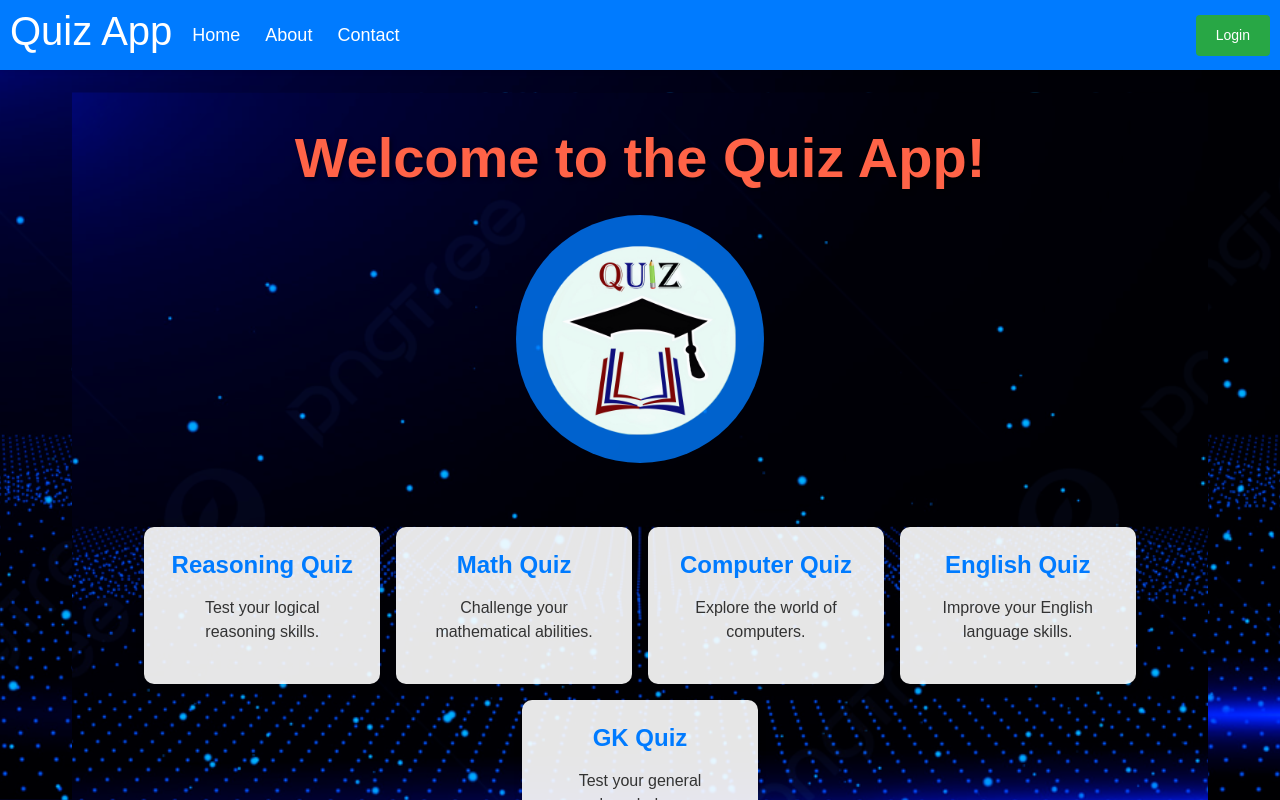
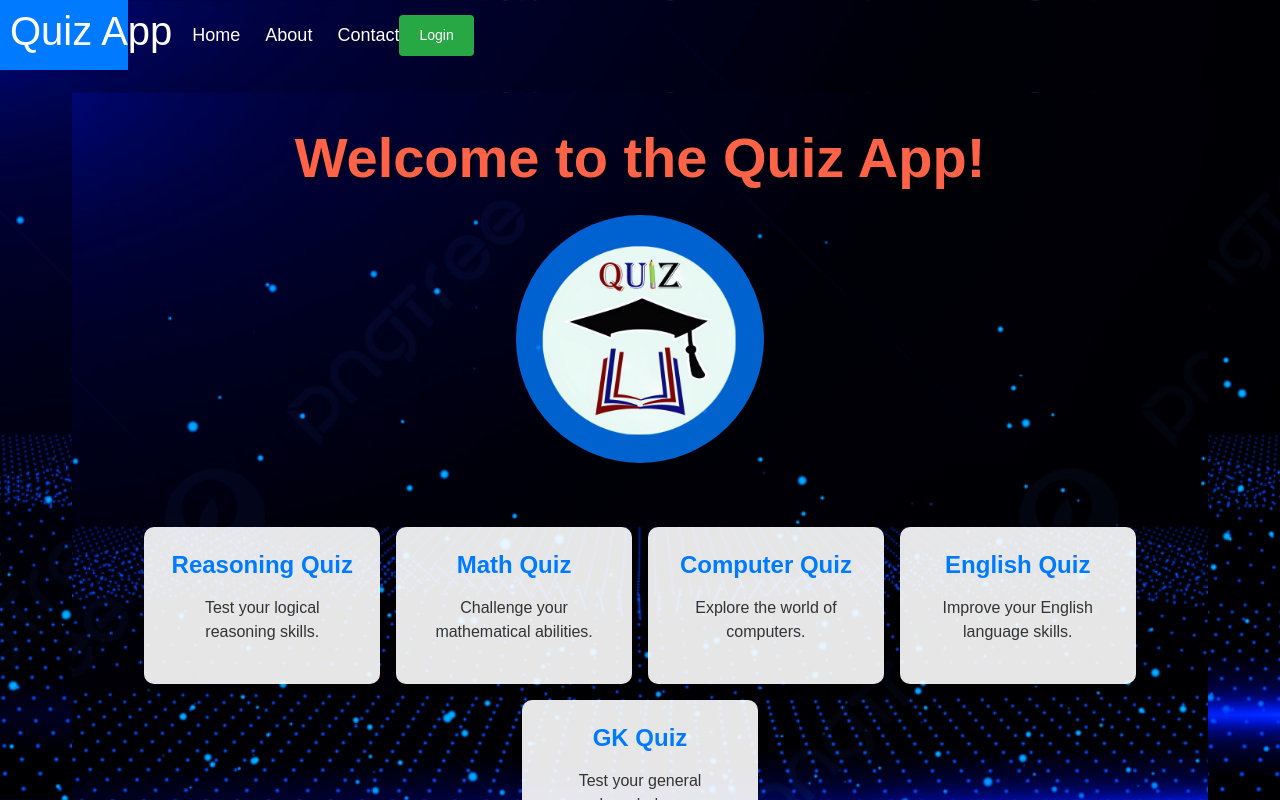
Before and after one commit to sj7300834/quiz-app, a React (Create React App) app in the folder frontend/: page / in a window 1280 px wide. Shown: the top 800 px of the page. Built offline with nearby package versions, Linux system fonts and the light colour scheme; no server answers.

Commit message:
change navbar style

```diff
--- a/frontend/src/components/Navbar.css
+++ b/frontend/src/components/Navbar.css
@@ -9,7 +9,7 @@
   position: fixed;
   top: 0;
   left: 0;
-  width: 100%;
+  width: 10%;
   z-index: 1000;
   box-shadow: 0 2px 4px rgba(0, 0, 0, 0.1);
   transition: transform 0.3s ease;
@@ -27,8 +27,8 @@ body {
   display: flex;
   align-items: center;
   justify-content: space-between;
-  width: 100%;
-  max-width: 100%; /* Removed max-width to use full width */
+  width: 10%;
+  max-width: 10%; /* Removed max-width to use full width */
   margin: 0;
   padding: 0 10px; /* Added minimal padding for slight spacing */
 }
@@ -75,8 +75,8 @@ body {
 }
 
 .profile-pic {
-  width: 16px; /* Further reduced size of profile icon to 16px */
-  height: 16px;
+  width: 10px; /* Further reduced size of profile icon to 16px */
+  height: 10px;
   border-radius: 50%;
   object-fit: cover;
   border: 2px solid #fff;
```
